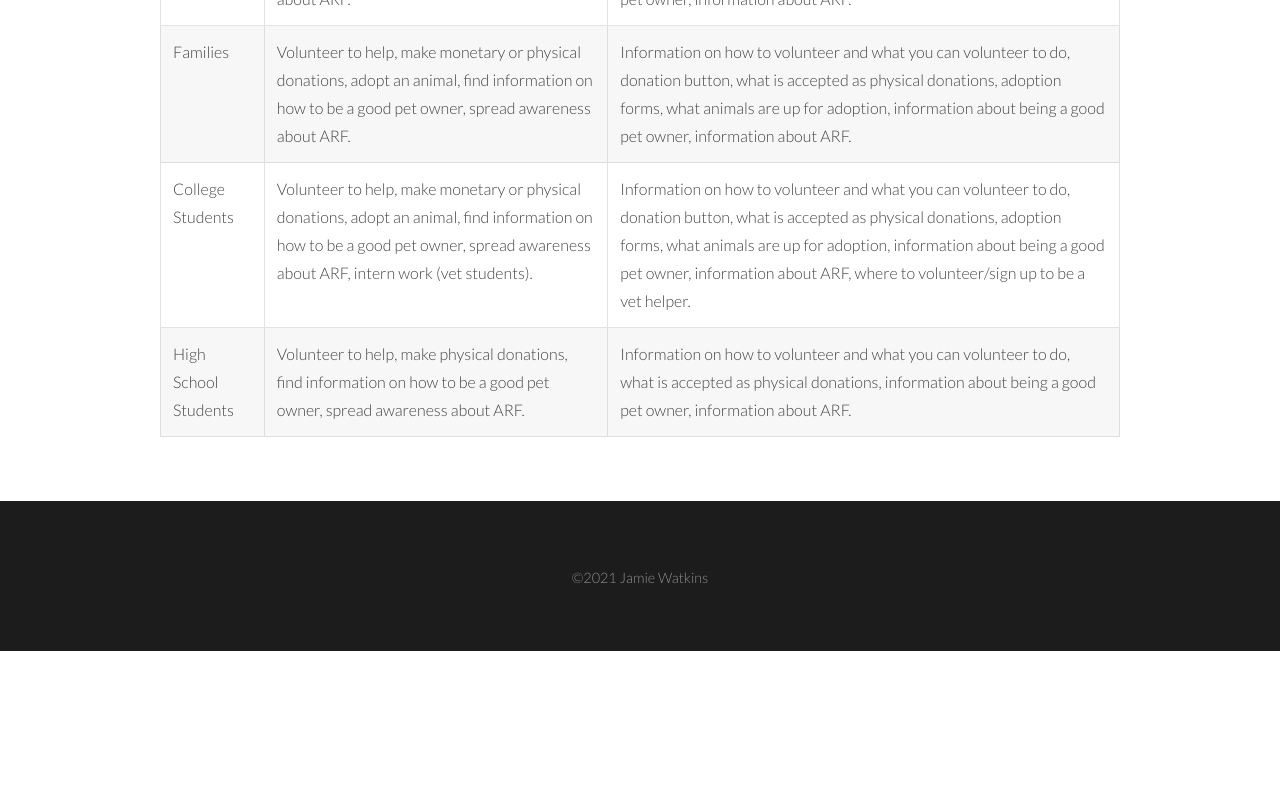
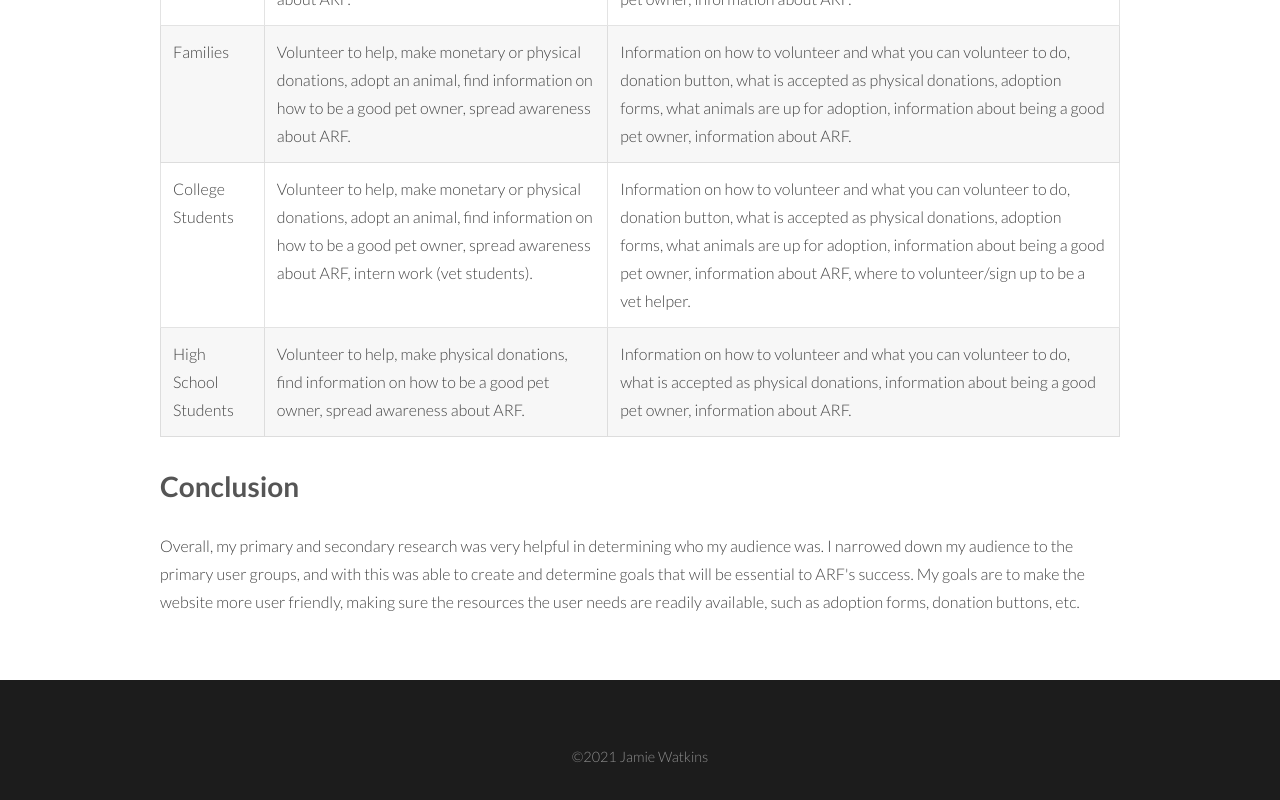
Before and after one commit to jmewatkins/jme-process-site, a plain HTML site: page audience-and-goals.html in a window 1280 px wide. Shown: the part 3078-3878 px from the top of the page. Before the commit the page ends 3729 px from the top, so only its background shows below. Drawn offline with Linux system fonts and the light colour scheme.

Commit message:
updated again PLSS

```diff
--- a/audience-and-goals.html
+++ b/audience-and-goals.html
@@ -122,6 +122,9 @@
 								</tr>
 							</tbody>
 						</table>
+						<h2>Conclusion</h2>
+						<p>Overall, my primary and secondary research was very helpful in determining who my audience was. I narrowed down my audience to the primary user groups, and with this was able to create and determine goals that will be essential to ARF's success. My goals are to make the website more user friendly, making sure the resources the user needs are readily available, such as adoption forms, donation buttons, etc.
+						</p>
 				</div>
 			</section>
 
```
